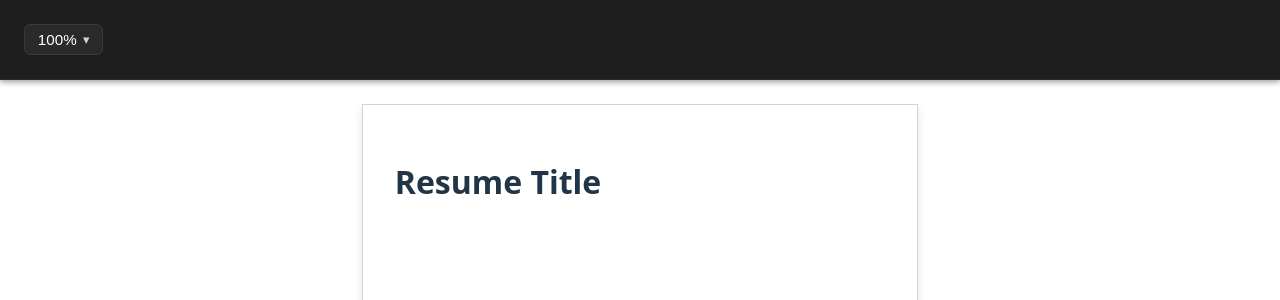
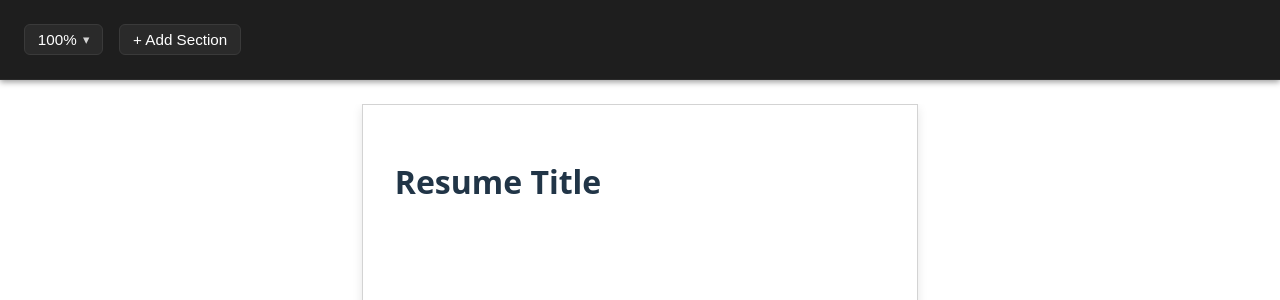
Before and after one commit to connork97/Resume-Builder, a React (Vite) app: page / in a window 1280 px wide. Shown: the top 300 px of the page. Built offline with nearby package versions, Linux system fonts and the light colour scheme.

Commit message:
add section button added with text areas for user input added onto page sequentially

```diff
--- a/src/App.jsx
+++ b/src/App.jsx
@@ -5,18 +5,50 @@ import styles from "./App.module.css";
 import Toolbar from "./Components/Toolbar/Toolbar.jsx";
 import Zoom from "./Components/Toolbar/Zoom.jsx";
 import Paper from "./Components/Paper.jsx";
+import AddSection from "./Components/Toolbar/AddSection.jsx";
+import Section from "./Components/Section.jsx";
 
 function App() {
   const [zoom, setZoom] = useState(1);
+
+  const [sections, setSections] = useState([]);
+
+  const addSection = () => {
+    setSections((prev) => [
+      ...prev,
+      { id: Date.now(), content: "" }
+    ]);
+  };
+
+  const updateSection = (id, newContent) => {
+    setSections((prev) =>
+      prev.map((s) =>
+        s.id === id ? { ...s, content: newContent } : s
+      )
+    );
+  };
+
 
   return (
     <>
       <Toolbar>
         <Zoom zoom={zoom} setZoom={setZoom} />
+        <AddSection addSection={addSection} />
       </Toolbar>
 
       <Paper scale={zoom}>
         <h1 className={styles.title}>Resume Title</h1>
+        <div className="contentWrapper">
+          {sections.map((section) => (
+            <Section
+              key={section.id}
+              id={section.id}
+              content={section.content}
+              updateSection={updateSection}
+            />
+          ))}
+        </div>
+
       </Paper>
     </>
   );
--- a/src/Components/Paper.jsx
+++ b/src/Components/Paper.jsx
@@ -11,7 +11,9 @@ function Paper({ children, scale = 1 }) {
         className={styles.paper}
         style={{ height: `${scaledHeight}vh` }}
       >
-        {children}
+        <div className={styles.contentWrapper}>
+          {children}
+        </div>
       </div>
     </div>
   );
--- a/src/Components/Paper.module.css
+++ b/src/Components/Paper.module.css
@@ -19,3 +19,9 @@
   padding: 2rem;
   box-sizing: border-box;
 }
+
+.contentWrapper {
+  display: flex;
+  flex-direction: column;
+  gap: 1rem;
+}
--- /dev/null
+++ b/src/Components/Section.jsx
@@ -0,0 +1,31 @@
+import React, { useState, useEffect, useRef } from "react";
+import styles from "./Section.module.css";
+
+function Section({ id, content, updateSection }) {
+  const [text, setText] = useState(content || "");
+  const divRef = useRef(null);
+
+  useEffect(() => {
+    if (divRef.current) {
+      divRef.current.innerText = text;
+    }
+  }, []);
+
+  const handleInput = (e) => {
+    const newValue = e.target.innerText;
+    setText(newValue);
+    updateSection(id, newValue);
+  };
+
+  return (
+    <div
+      ref={divRef}
+      className={styles.section}
+      contentEditable
+      suppressContentEditableWarning
+      onInput={handleInput}
+    />
+  );
+}
+
+export default Section;
--- /dev/null
+++ b/src/Components/Section.module.css
@@ -0,0 +1,15 @@
+.section {
+  min-height: 1.2rem;
+  padding: 0.25rem;
+  outline: none;
+  border-radius: 6px;
+  transition: border 0.15s ease;
+}
+
+.section:hover {
+  border: 1px solid black;
+}
+
+.section:focus {
+  border: 1px solid black;
+}
--- /dev/null
+++ b/src/Components/Toolbar/AddSection.jsx
@@ -0,0 +1,12 @@
+import React from "react";
+import styles from "./AddSection.module.css";
+
+function AddSection({ addSection }) {
+  return (
+    <button className={styles.addButton} onClick={addSection}>
+      + Add Section
+    </button>
+  );
+}
+
+export default AddSection;
--- /dev/null
+++ b/src/Components/Toolbar/AddSection.module.css
@@ -0,0 +1,13 @@
+.addButton {
+  background: #2a2a2a;
+  color: #ffffff;
+  border: 1px solid #3a3a3a;
+  padding: 0.4rem 0.8rem;
+  border-radius: 6px;
+  cursor: pointer;
+  font-size: 0.95rem;
+}
+
+.addButton:hover {
+  background: #333333;
+}
--- a/src/Components/Toolbar/Toolbar.module.css
+++ b/src/Components/Toolbar/Toolbar.module.css
@@ -6,6 +6,7 @@
 
   display: flex;
   align-items: center;
+  gap: 1rem;
   padding: 0 1.5rem;
   box-sizing: border-box;
 
```
